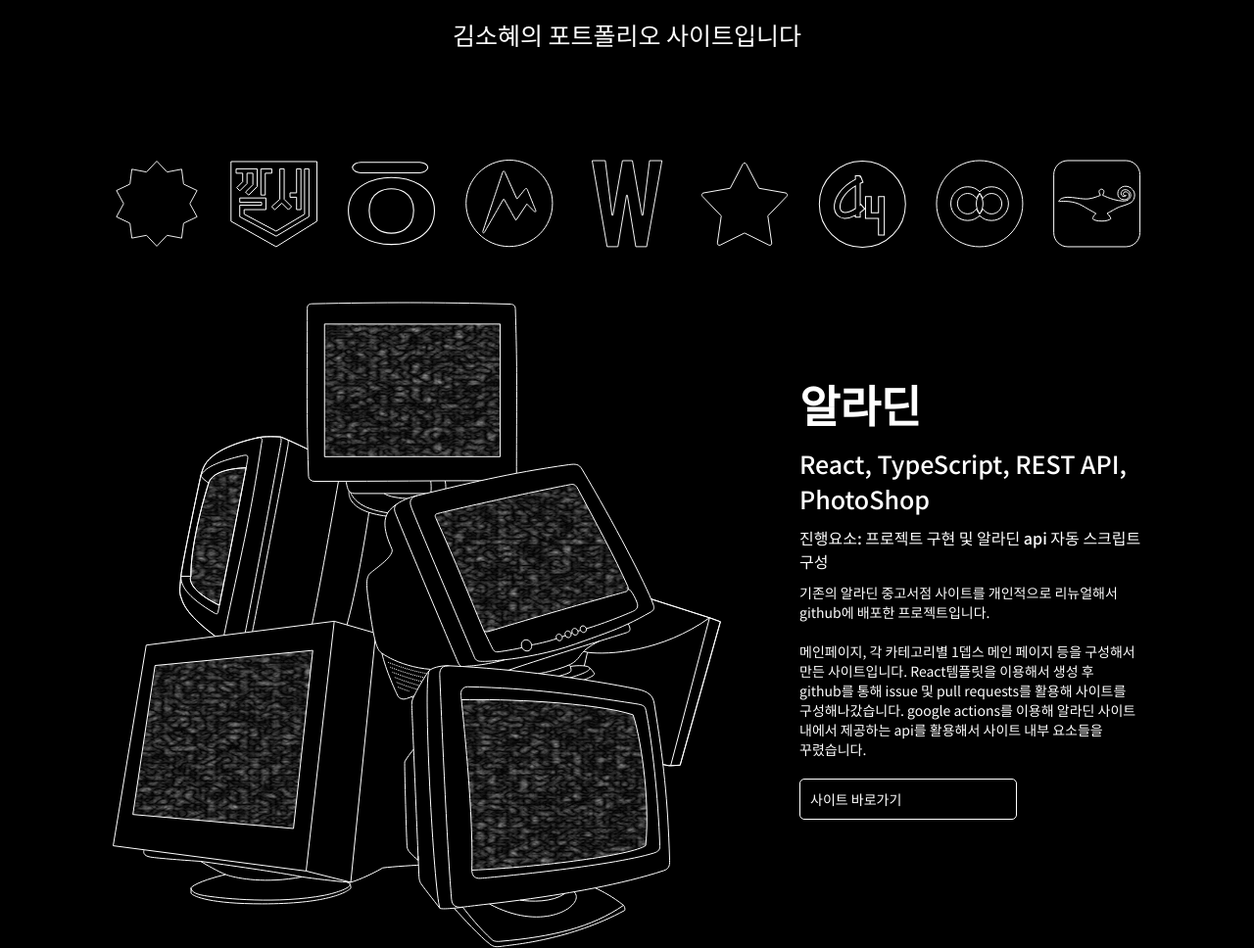
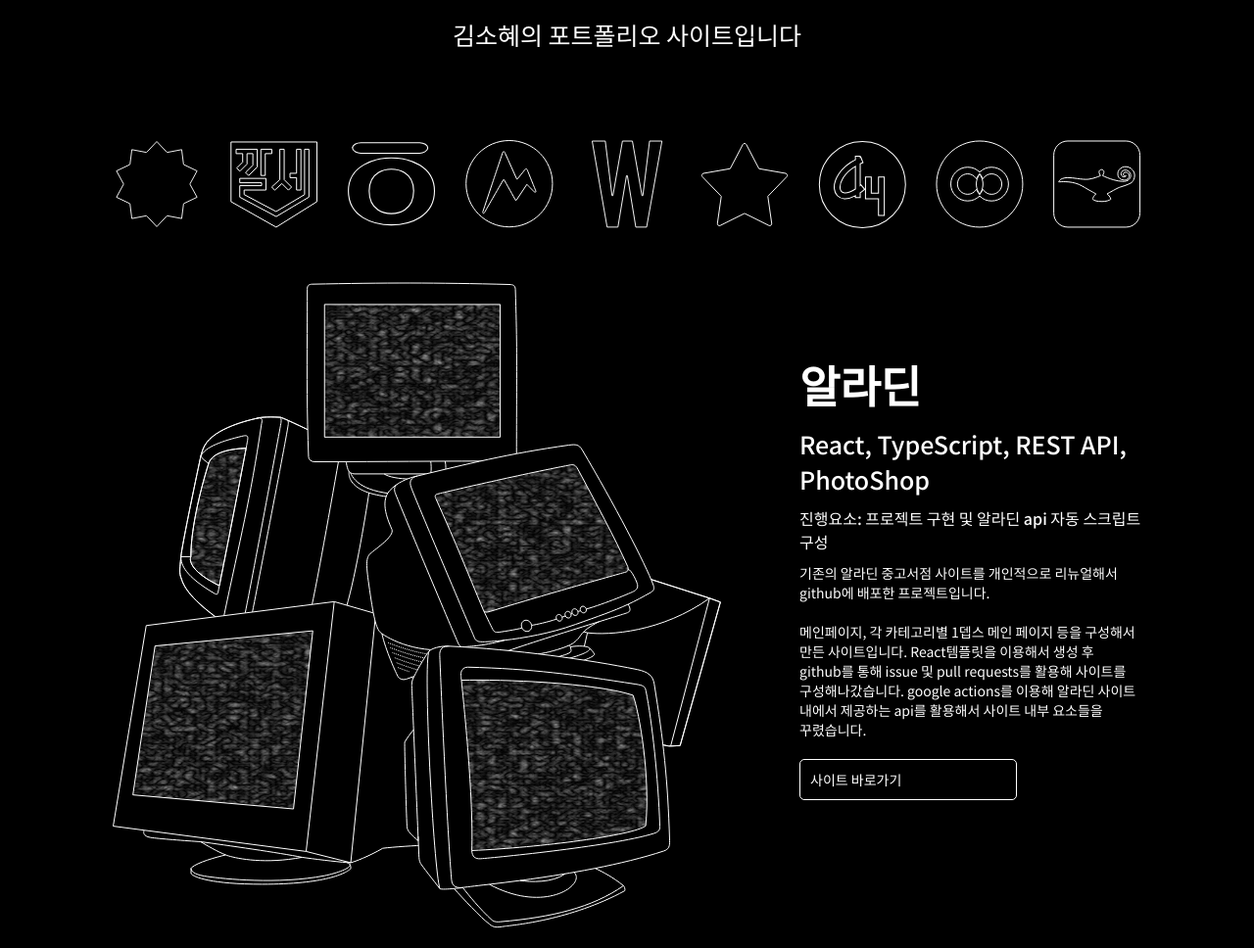
Before and after one commit to kimsohea/portfolio-2024, a plain HTML site: page index.html in a window 1280 px wide. Shown: the part 853-1821 px from the top of the page at 98% size. Drawn offline with Linux system fonts and the light colour scheme.

Commit message:
function: 스크롤 기능 수정

```diff
--- a/src/main.css
+++ b/src/main.css
@@ -61,8 +61,12 @@ main {
   width: 100%;
   height: 100%;
   min-height: 95vh;
-  padding-top: 70px;
+  padding-top: 50px;
   background: #000;
+}
+
+.site_sec.active {
+  padding-top: 90px;
 }
 
 .dummy {
--- a/src/main.js
+++ b/src/main.js
@@ -22,8 +22,12 @@
       }
     }
 
+    let dummyHeight = 150;
+
+    if (window.innerWidth > 900) dummyHeight -= 200;
+
     document.querySelector(".dummy").style.height =
-      scrollArr[9] - introTop + 150 + "px";
+      scrollArr[9] - introTop + dummyHeight + "px";
 
     window.addEventListener("scroll", function () {
       let scroll = this.scrollY;
```
